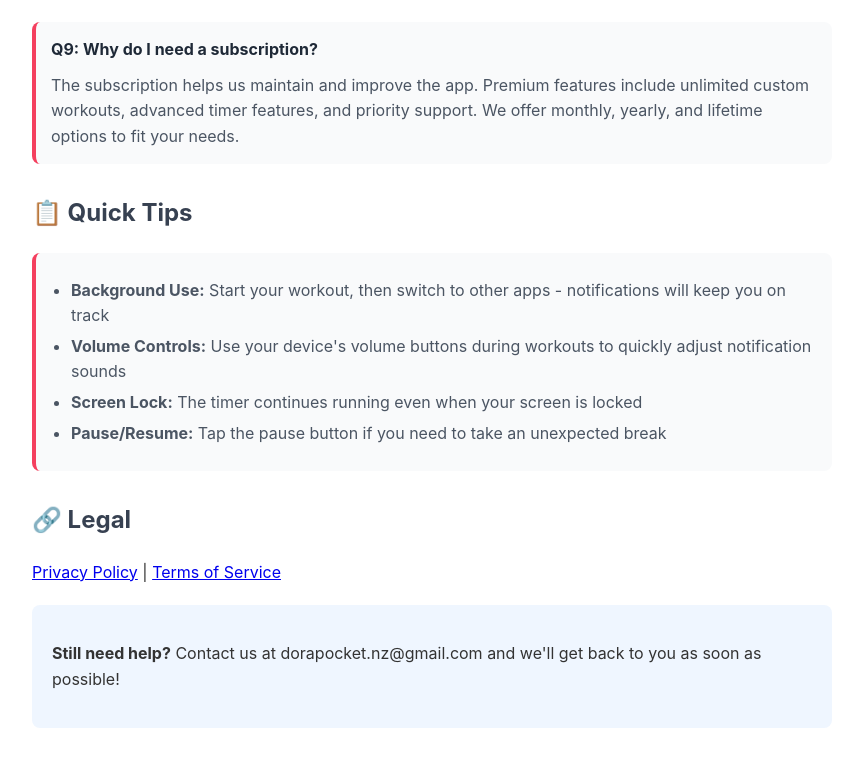
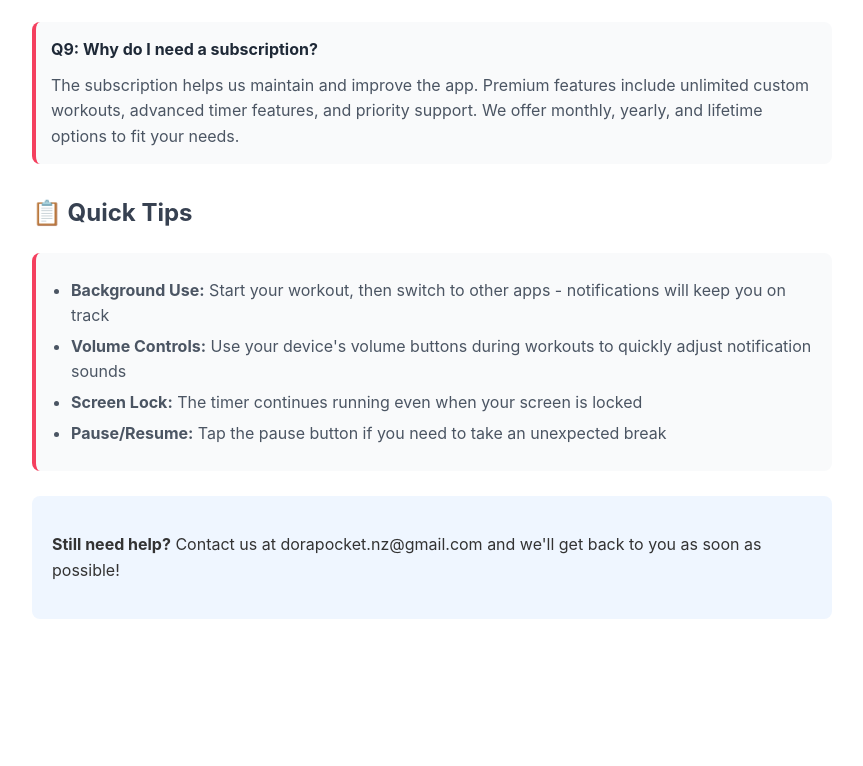
Before and after one commit to dorapocket-tech/dorapocket-tech.github.io, a plain HTML site: page support.html in a window 1280 px wide. Shown: the part 2285-3051 px from the top of the page, without its empty margins (208-1071 px from the left). After the commit the page ends 2944 px from the top, so only its background shows below. Drawn offline with Linux system fonts and the light colour scheme.

Commit message:
Comment out legal section

```diff
--- a/support.html
+++ b/support.html
@@ -173,8 +173,8 @@
         </div>
     </div>
 
-    <h2>🔗 Legal</h2>
-    <p><a href="privacy.html">Privacy Policy</a> | <a href="terms.html">Terms of Service</a></p>
+    <!-- <h2>🔗 Legal</h2>
+    <p><a href="privacy.html">Privacy Policy</a> | <a href="terms.html">Terms of Service</a></p> -->
 
     <div class="contact-info">
         <p><strong>Still need help?</strong> Contact us at dorapocket.nz@gmail.com and we'll get back to you as soon as possible!</p>
```
